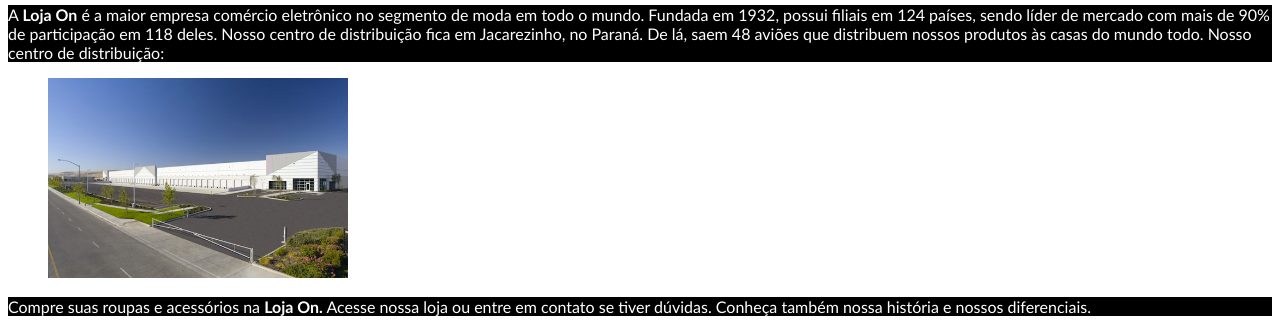
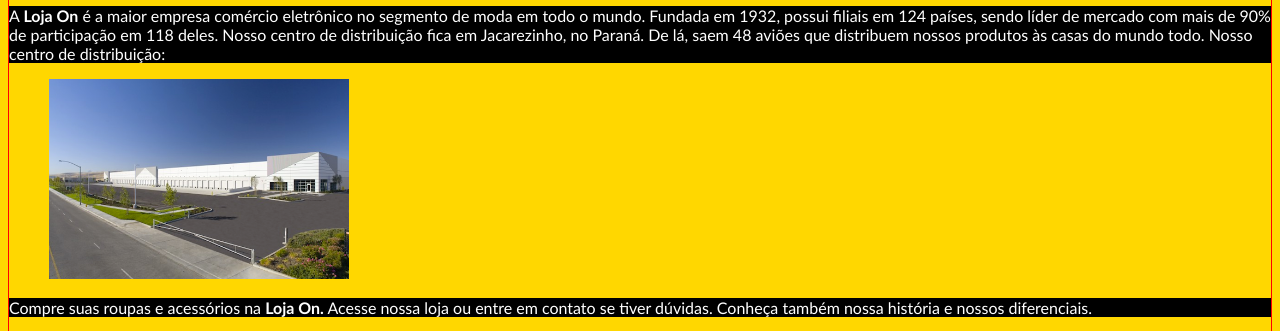
Before and after one commit to fabianocardosodev/lojaon, a plain HTML site: page sobre.html in a window 1280 px wide. Shown: the part 288-619 px from the top of the page. Drawn offline with Linux system fonts and the light colour scheme.

Commit message:
atualizando backgroud

```diff
--- a/css/estilos.css
+++ b/css/estilos.css
@@ -11,3 +11,11 @@ body {
 h1 {
     background-image: url(sobre-background.jpg);
 }
+
+body {
+    border: 1px solid red;
+}
+
+body {
+    background-color: gold;
+}
```
